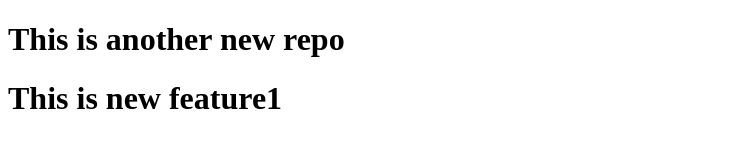
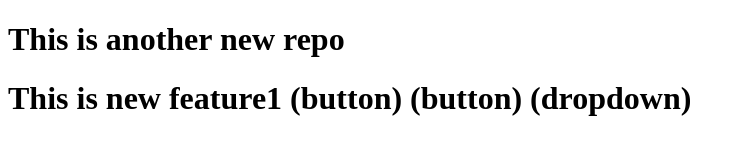
Before and after one commit to adigit06/LocalRepo, a plain HTML site: page index.html in a window 1280 px wide. Shown: the whole page, without its empty margins (0-745 px from the left). Drawn offline with Linux system fonts and the light colour scheme.

```diff
--- a/index.html
+++ b/index.html
@@ -7,6 +7,6 @@
 </head>
 <body>
     <h1>This is another new repo</h1>
-    <h1>This is new feature1</h1>
+    <h1>This is new feature1 (button) (button) (dropdown)</h1>
 </body>
 </html>
```
